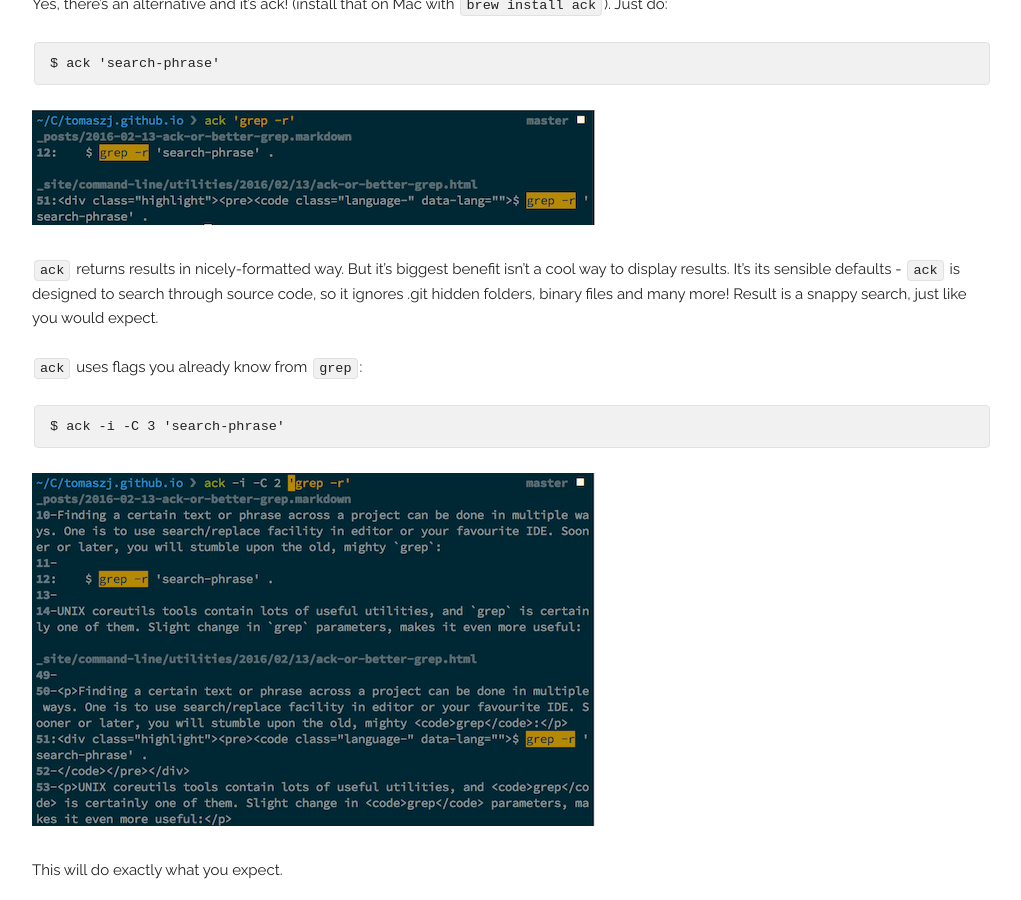
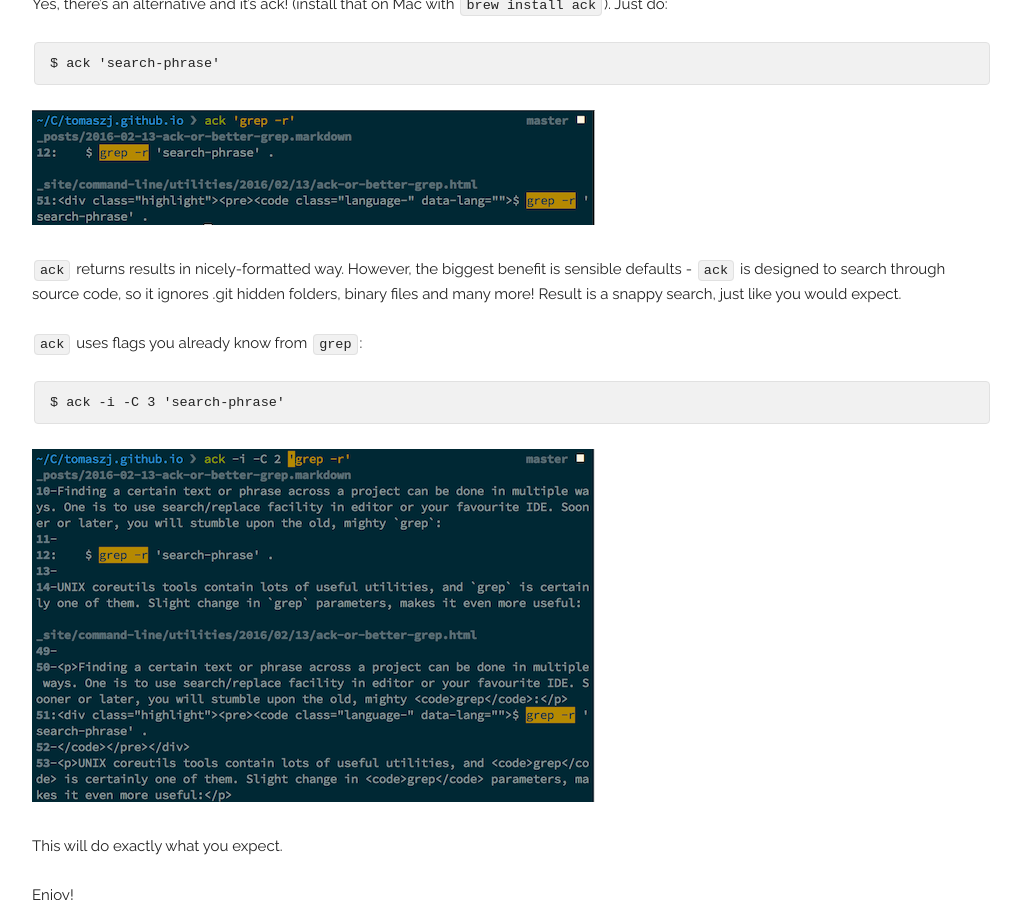
Before and after one commit to tomaszj/tomaszj.github.io, a Jekyll site: the page built from _posts/2016-02-13-ack-or-better-grep.markdown, in a window 1280 px wide and 900 px high, scrolled down 1475 px. Shown: the whole window, without its empty margins (128-1149 px from the left). Built offline with Jekyll 4.4.1, drawn with Linux system fonts in a browser that asks for light colours.

Commit message:
Wording polish in ack article.

```diff
--- a/_posts/2016-02-13-ack-or-better-grep.markdown
+++ b/_posts/2016-02-13-ack-or-better-grep.markdown
@@ -33,7 +33,7 @@
 
 ![ack 1st example](/images/grep-ack/ack1.png)
 
-`ack` returns results in nicely-formatted way. But it's biggest benefit isn't a cool way to display results. It's its sensible defaults - `ack` is designed to search through source code, so it ignores .git hidden folders, binary files and many more! Result is a snappy search, just like you would expect.
+`ack` returns results in nicely-formatted way. However, the biggest benefit is sensible defaults - `ack` is designed to search through source code, so it ignores .git hidden folders, binary files and many more! Result is a snappy search, just like you would expect.
 
 `ack` uses flags you already know from `grep`:
 
```
